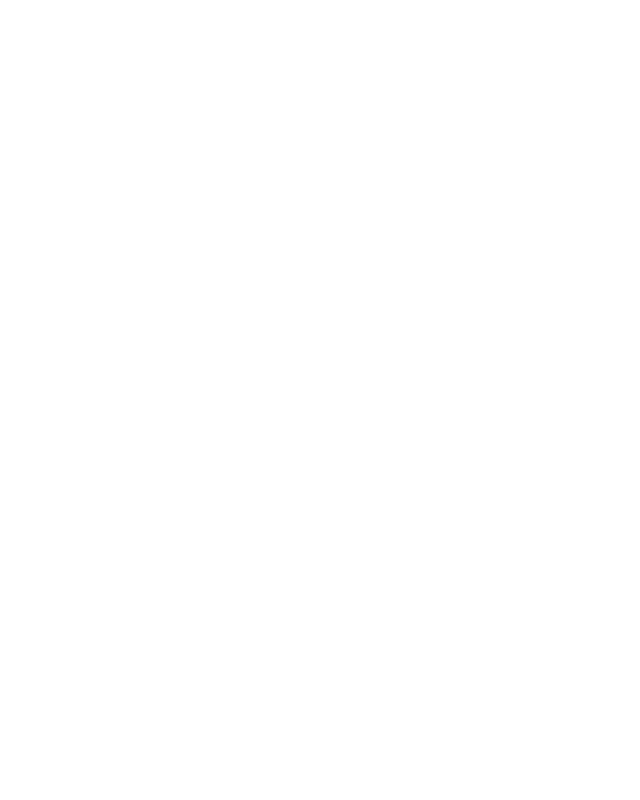
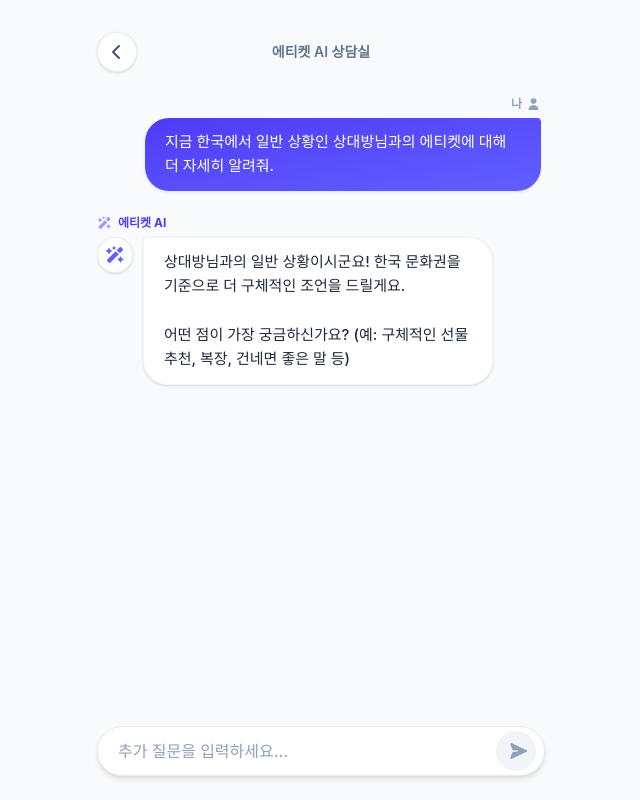
Before and after one commit to nhkim06/JanJan, a Vue app in the folder frontend/: page /chat in a window 1280 px wide. Before the commit this address had no page. Shown: the whole page, without its empty margins (319-959 px from the left). Built offline with nearby package versions, Linux system fonts and the light colour scheme; the HTML template or start-up script is replaced by a standard one.

Commit message:
feat : ai chat

```diff
--- a/frontend/src/pages/ChatAI.vue
+++ b/frontend/src/pages/ChatAI.vue
@@ -1,31 +1,38 @@
 <template>
   <div
-    class="min-h-screen bg-slate-50 flex flex-col items-center justify-between font-sans relative"
+    class="min-h-screen bg-slate-50 flex flex-col items-center justify-start p-6 font-sans text-slate-800"
   >
-    <header
-      class="w-full max-w-md bg-white border-b border-slate-100 py-4 px-6 flex items-center justify-between sticky top-0 z-10 shadow-sm"
+    <div
+      class="w-full max-w-md flex flex-col h-[calc(100vh-3rem)] relative space-y-4"
     >
-      <div class="flex items-center gap-3">
+      <!-- 상단 네비게이션 (진단 결과 스타일 적용) -->
+      <div class="flex items-center justify-between w-full py-2 flex-shrink-0">
         <button
           @click="$router.back()"
-          class="text-slate-600 hover:text-slate-900 transition"
+          class="w-10 h-10 flex items-center justify-center bg-white rounded-full border border-slate-200/70 shadow-sm text-slate-600 hover:bg-slate-50 active:scale-95 transition"
+          title="뒤로 가기"
         >
-          <font-awesome-icon icon="fa-solid fa-chevron-left" class="w-5 h-5" />
+          <font-awesome-icon icon="fa-solid fa-chevron-left" class="h-5 w-5" />
         </button>
-        <span class="font-bold text-slate-800 text-lg">에티켓 AI 상담실</span>
+        <span class="text-sm font-semibold text-slate-500"
+          >에티켓 AI 상담실</span
+        >
+        <div class="w-10"></div>
       </div>
-    </header>
 
+      <!-- 채팅 메시지 영역 -->
+      <div class="flex-1 w-full overflow-y-auto pr-1 space-y-6 flex flex-col">
+        <div v-for="(msg, index) in messages" :key="index" class="w-full">
+          <!-- 유저 메시지 -->
           <div
-      class="flex-1 w-full max-w-md overflow-y-auto px-6 py-6 space-y-6 flex flex-col"
+            v-if="msg.sender === 'user'"
+            class="flex flex-col items-end pl-12"
           >
-      <div v-for="(msg, index) in messages" :key="index" class="w-full">
-        <div v-if="msg.sender === 'user'" class="flex flex-col items-end pl-12">
             <div
-            class="flex items-center gap-1 mb-1 text-xs text-slate-400 font-medium"
+              class="flex items-center gap-1 mb-1.5 text-xs text-slate-400 font-semibold"
             >
               <span>나</span>
-            <font-awesome-icon icon="fa-solid fa-user" class="w-3 h-3" />
+              <font-awesome-icon icon="fa-solid fa-user" class="w-2.5 h-2.5" />
             </div>
             <div
               class="bg-gradient-to-br from-indigo-600 to-indigo-500 text-white rounded-3xl rounded-tr-sm py-3 px-5 text-[15px] font-medium leading-relaxed shadow-sm shadow-indigo-600/10 whitespace-pre-wrap break-all"
@@ -34,24 +41,32 @@
             </div>
           </div>
 
+          <!-- AI 메시지 -->
           <div v-else class="flex flex-col items-start pr-12">
             <div
               class="flex items-center gap-1.5 mb-1.5 text-xs text-indigo-600 font-bold"
             >
-            <font-awesome-icon icon="fa-solid fa-wand-magic-sparkles" class="w-3.5 h-3.5 animate-pulse" />
+              <font-awesome-icon
+                icon="fa-solid fa-wand-magic-sparkles"
+                class="w-3.5 h-3.5 animate-pulse"
+              />
               <span>에티켓 AI</span>
             </div>
 
             <div class="flex items-start gap-2.5 w-full">
               <div
-              class="w-9 h-9 rounded-full bg-white border border-slate-100 shadow-sm flex-shrink-0 flex items-center justify-center text-indigo-400"
+                class="w-9 h-9 rounded-full bg-white border border-slate-200/70 shadow-sm flex-shrink-0 flex items-center justify-center text-indigo-500"
               >
-              <font-awesome-icon icon="fa-solid fa-wand-magic-sparkles" />
+                <font-awesome-icon
+                  icon="fa-solid fa-wand-magic-sparkles"
+                  class="w-4 h-4"
+                />
               </div>
               <div class="w-full">
+                <!-- 로딩 중 상태 -->
                 <div
                   v-if="msg.isLoading"
-                class="flex gap-1.5 items-center bg-white border border-slate-100 rounded-3xl rounded-tl-sm py-4 px-5 shadow-sm min-h-[50px]"
+                  class="inline-flex gap-1.5 items-center bg-white border border-slate-100 rounded-3xl rounded-tl-sm py-4 px-5 shadow-sm min-h-[50px]"
                 >
                   <span
                     class="w-2 h-2 bg-slate-400 rounded-full animate-bounce"
@@ -66,6 +81,7 @@
                     style="animation-delay: 300ms"
                   ></span>
                 </div>
+                <!-- 일반 메시지 (진단결과 카드 스타일 적용) -->
                 <div
                   v-else
                   class="bg-white border border-slate-100 text-slate-800 rounded-3xl rounded-tl-sm py-3 px-5 text-[15px] font-medium leading-relaxed shadow-sm whitespace-pre-wrap break-all"
@@ -78,11 +94,10 @@
         </div>
       </div>
 
+      <!-- 하단 입력창 영역 (둥근 모서리 및 인디고 포커스 스타일 강화) -->
+      <div class="w-full pt-2 flex-shrink-0">
         <div
-      class="w-full max-w-md bg-transparent px-6 pb-8 pt-2 sticky bottom-0 z-10"
-    >
-      <div
-        class="relative flex items-center bg-white border border-slate-200 rounded-full shadow-lg px-5 py-2.5 focus-within:border-indigo-500 focus-within:ring-4 focus-within:ring-indigo-50 transition-all"
+          class="relative flex items-center bg-white border border-slate-200/80 rounded-full shadow-md px-5 py-3 focus-within:border-indigo-500 focus-within:ring-4 focus-within:ring-indigo-50 transition-all"
         >
           <input
             v-model="inputMessage"
@@ -95,70 +110,78 @@
             @click="sendMessage"
             :disabled="!inputMessage.trim()"
             :class="[
-            'absolute right-2.5 w-10 h-10 rounded-full flex items-center justify-center transition-all',
+              'absolute right-2 w-10 h-10 rounded-full flex items-center justify-center transition-all',
               inputMessage.trim()
-              ? 'bg-indigo-600 text-white shadow-md active:scale-95 cursor-pointer'
+                ? 'bg-[#0f1423] text-white shadow-md active:scale-95 cursor-pointer'
                 : 'bg-slate-100 text-slate-400 cursor-not-allowed',
             ]"
           >
-          <font-awesome-icon icon="fa-solid fa-paper-plane" class="w-5 h-5 transform rotate-45 -translate-x-[1px] translate-y-[1px]" />
+            <font-awesome-icon
+              icon="fa-solid fa-paper-plane"
+              class="w-4 h-4 transform rotate-45 -translate-x-[1px] translate-y-[0px]"
+            />
           </button>
+        </div>
       </div>
     </div>
   </div>
 </template>
 
 <script setup>
-import { ref } from 'vue';
+import { ref, onMounted } from 'vue';
+import { useRoute } from 'vue-router';
 
-// 입력값 상태 관리
+const route = useRoute();
 const inputMessage = ref('');
+const messages = ref([]);
 
-// 더미 메시지 데이터 데이터 구조 (초기 세팅)
-const messages = ref([
-  {
-    sender: 'user',
-    text: '지금 한국에서 결혼식 에티켓에 대해 더 자세히 알려줘. 내 관계는 지인이야.',
-  },
-  {
-    sender: 'ai',
-    isLoading: true, // 이미지처럼 AI가 로딩 중(점 세개)인 상태 표현을 위한 플래그
-    text: '',
-  },
-  {
-    sender: 'user',
-    text: '지금 한국에서 결혼식 에티켓에 대해 더 자세히 알려줘. 내 관계는 지인이야.',
-  },
-  {
-    sender: 'ai',
-    isLoading: true,
-    text: '',
-  },
-]);
+onMounted(() => {
+  const category = route.query.category || '일반';
+  const targetName = route.query.targetName || '상대방';
+  const cultureBase = route.query.cultureBase || '한국';
 
-// 메시지 전송 로직
-const sendMessage = () => {
-  if (!inputMessage.value.trim()) return;
+  const initialUserMessage = `지금 ${cultureBase}에서 ${category} 상황인 ${targetName}님과의 에티켓에 대해 더 자세히 알려줘.`;
 
-  // 1. 유저 메시지 추가
   messages.value.push({
     sender: 'user',
-    text: inputMessage.value,
+    text: initialUserMessage,
   });
 
-  const tempUserText = inputMessage.value;
-  inputMessage.value = '';
-
-  // 2. AI 대기 상태 메시지 추가
   messages.value.push({
     sender: 'ai',
     isLoading: true,
     text: '',
   });
 
-  // 3. 실제 API 연동을 흉내 낸 타이밍 처리 (2초 후 답변)
   setTimeout(() => {
-    // 가장 최근의 대기 중인 AI 인덱스 찾아서 업데이트
+    const aiMessageIndex = messages.value.findIndex(
+      (m) => m.sender === 'ai' && m.isLoading,
+    );
+    if (aiMessageIndex !== -1) {
+      messages.value[aiMessageIndex].isLoading = false;
+      messages.value[aiMessageIndex].text =
+        `${targetName}님과의 ${category} 상황이시군요! ${cultureBase} 문화권을 기준으로 더 구체적인 조언을 드릴게요.\n\n어떤 점이 가장 궁금하신가요? (예: 구체적인 선물 추천, 복장, 건네면 좋은 말 등)`;
+    }
+  }, 1000);
+});
+
+const sendMessage = () => {
+  if (!inputMessage.value.trim()) return;
+
+  messages.value.push({
+    sender: 'user',
+    text: inputMessage.value,
+  });
+
+  inputMessage.value = '';
+
+  messages.value.push({
+    sender: 'ai',
+    isLoading: true,
+    text: '',
+  });
+
+  setTimeout(() => {
     const aiMessageIndex = messages.value.findIndex(
       (m) => m.sender === 'ai' && m.isLoading,
     );
@@ -172,8 +195,17 @@
 </script>
 
 <style scoped>
-/* 부드러운 스크롤을 원할 경우 */
+/* 부드러운 스크롤바 디테일 스타일링 */
 .overflow-y-auto {
   scroll-behavior: smooth;
+  scrollbar-width: thin;
+  scrollbar-color: #cbd5e1 transparent;
+}
+.overflow-y-auto::-webkit-scrollbar {
+  width: 4px;
+}
+.overflow-y-auto::-webkit-scrollbar-thumb {
+  background-color: #cbd5e1;
+  border-radius: 9999px;
 }
 </style>
--- a/frontend/src/router/index.ts
+++ b/frontend/src/router/index.ts
@@ -31,6 +31,11 @@
       name: 'result',
       component: () => import('../pages/Result.vue'),
     },
+    {
+      path: '/chat',
+      name: 'chat',
+      component: () => import('../pages/ChatAI.vue'),
+    },
   ],
 });
 
```
Also changed, not shown: frontend/src/pages/Result.vue (+38 -3 lines). Lines whose indentation alone changed are shown as unchanged.
